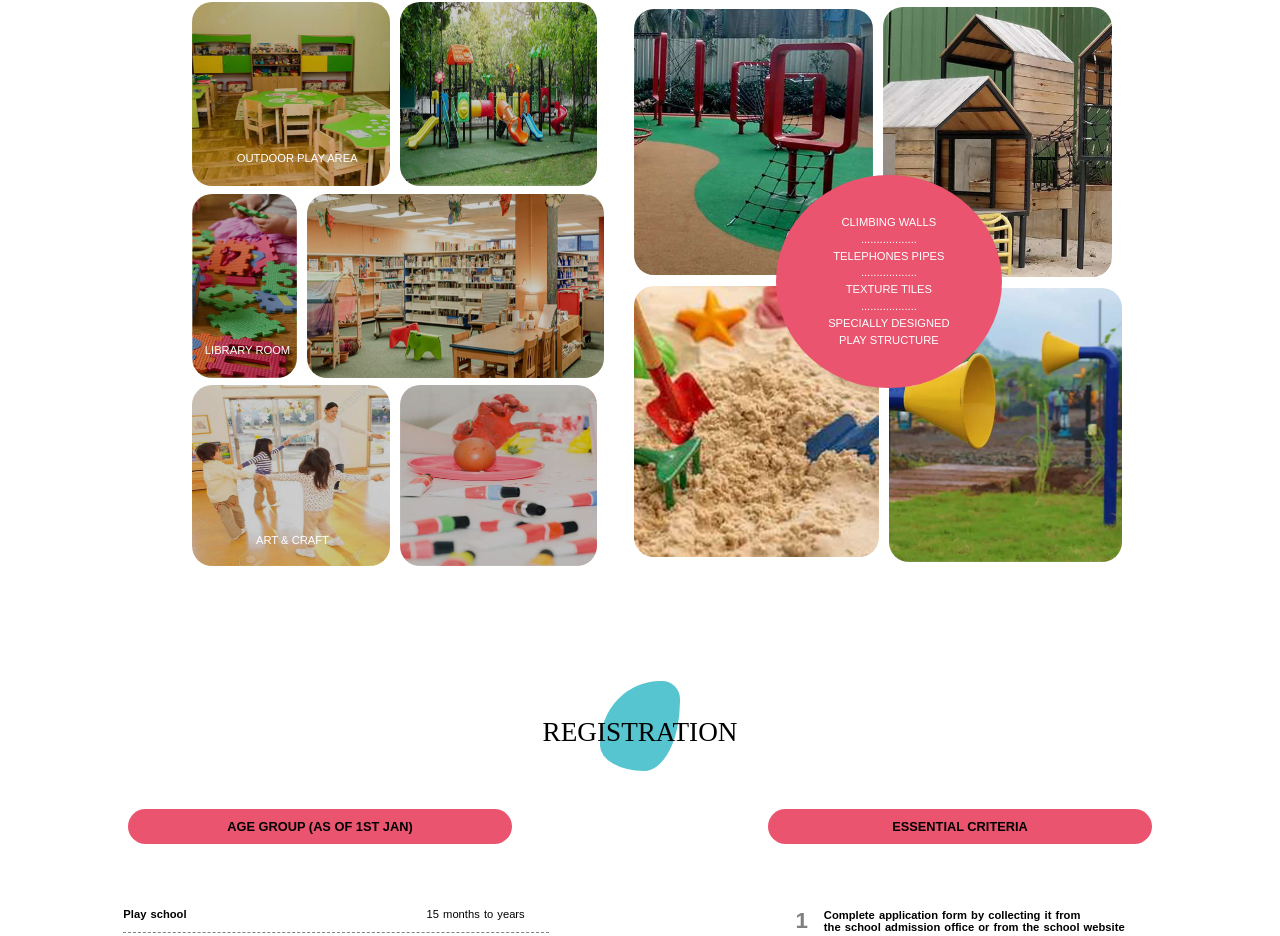
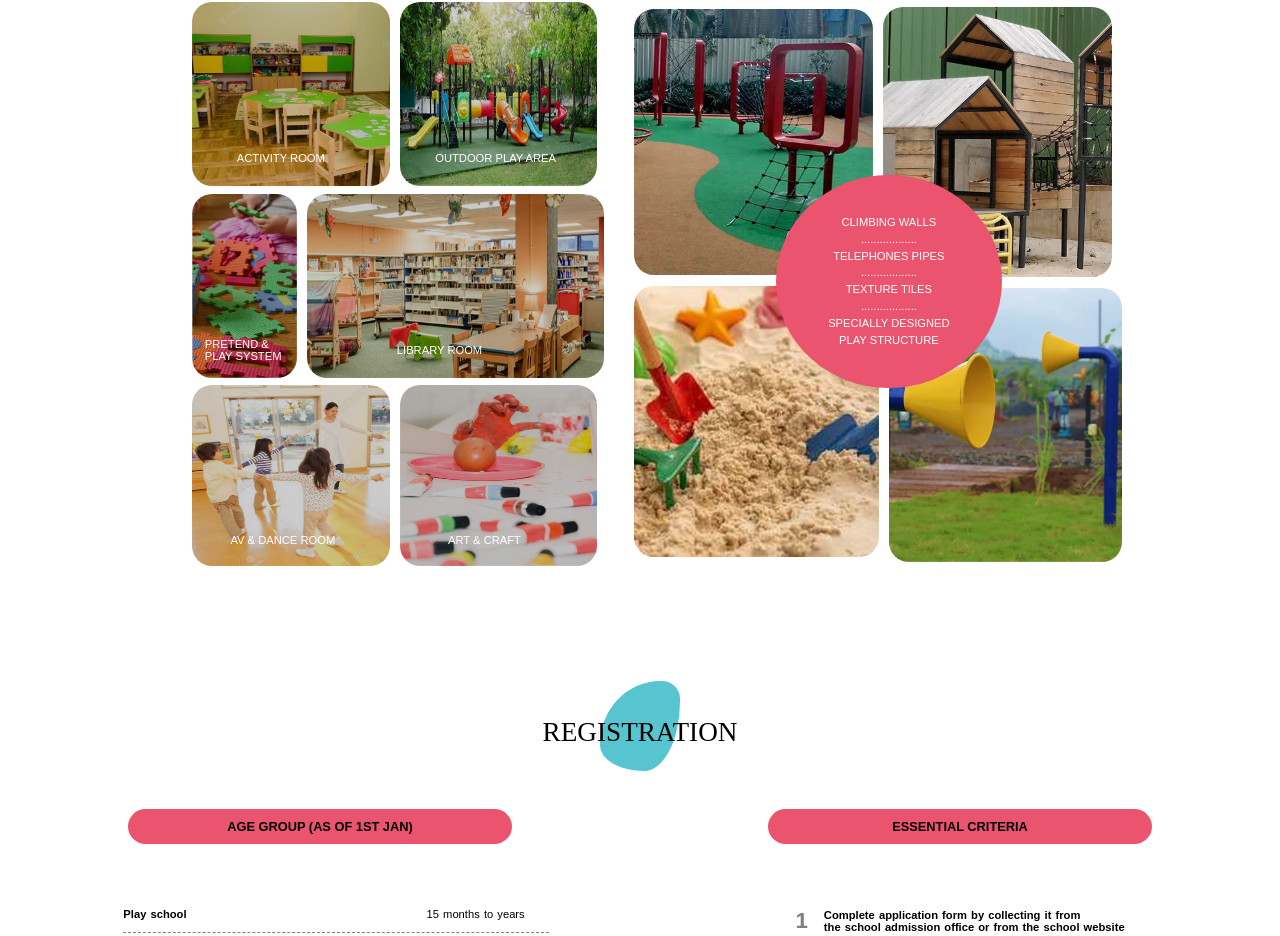
Before and after one commit to abhishek72340/Triverse, a React (Vite) app: page / in a window 1280 px wide. Shown: the part 4671-5607 px from the top of the page. Built offline with nearby package versions, Linux system fonts and the light colour scheme.

Commit message:
add text on images

```diff
--- a/src/Components/LearningSection/LearningSection.css
+++ b/src/Components/LearningSection/LearningSection.css
@@ -39,7 +39,9 @@
   color: white;
   font-size: 0.7rem;
   margin-top: 10%;
-  left: 3.5%;
+  margin-left: 3.5%;
+
+
 }
 .learning-second-img {
   width: 30%;
@@ -53,7 +55,7 @@
   color: white;
   font-size: 0.7rem;
   margin-top: 10%;
-  left: 18.5%;
+  margin-left: 19%;
 }
 .learning-second-img-container {
   display: flex;
@@ -73,7 +75,7 @@
   color: white;
   font-size: 0.7rem;
   margin-top: 10%;
-  left: 1%;
+  margin-left: 1%;
 }
 .learning-fourth-img {
   width: 45%;
@@ -87,7 +89,7 @@
   color: white;
   font-size: 0.7rem;
   margin-top: 10%;
-  left: 16%;
+  margin-left: 16%;
 }
 .learning-third-img-container {
   display: flex;
@@ -107,7 +109,7 @@
   color: white;
   font-size: 0.7rem;
   margin-top: 10%;
-  left: 3%;
+  margin-left: 3%;
 }
 .learning-sixth-img {
   width: 30%;
@@ -121,7 +123,7 @@
   color: white;
   font-size: 0.7rem;
   margin-top: 10%;
-  left: 20%;
+  margin-left: 20%;
 }
 .learning-fourth-img-container {
   display: flex;
```
